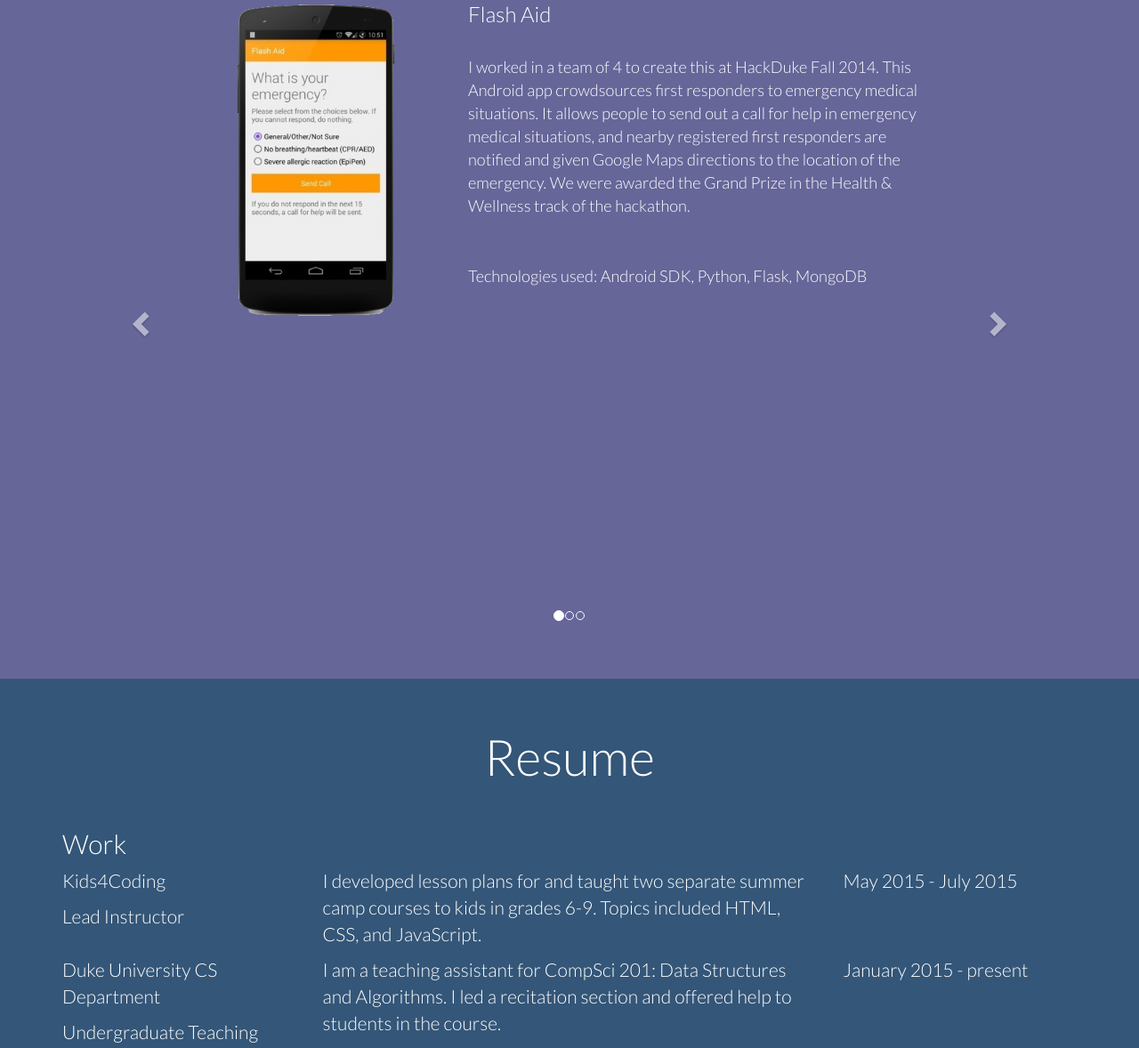
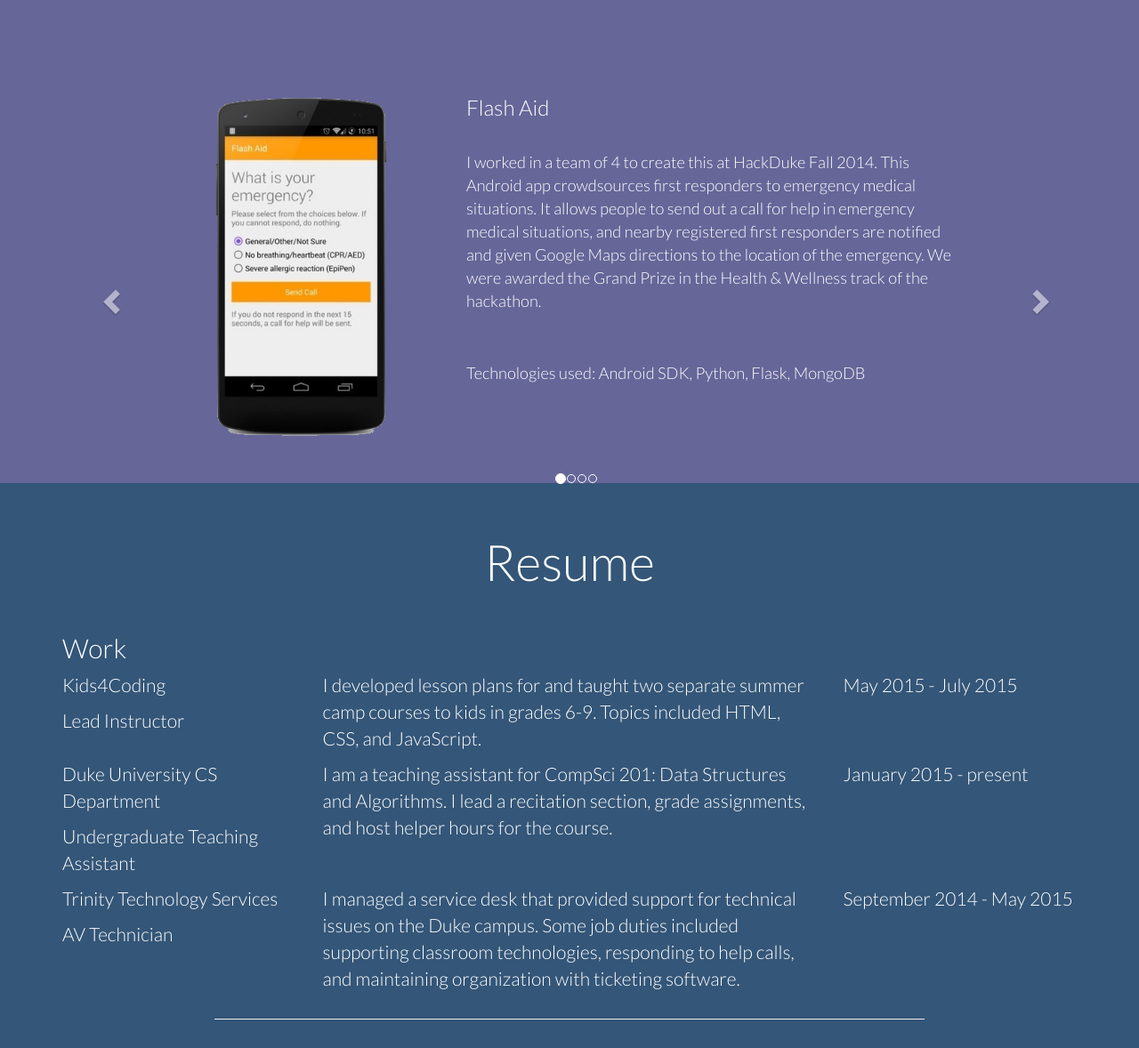
Before and after one commit to wallium/wallium.github.io, a plain HTML site: page index.html in a window 1280 px wide. Shown: the part 1646-2824 px from the top of the page at 89% size. Drawn offline with nearby package versions, Linux system fonts and the light colour scheme.

Commit message:
Added project virtuocity, made some progress in fixing projects sections carousel height

```diff
--- a/css/style.css
+++ b/css/style.css
@@ -83,6 +83,7 @@ p {
 
 #projects {
 	background-color: #666699;
+	position: relative;
 }
 
 #about-projects p {
@@ -108,7 +109,11 @@ p {
 }
 
 #myCarousel {
-	height: 750px;
+	/*height: 750px;*/
+	top: 0;
+	bottom: 0;
+	position: absolute;
+	padding-top: 10%;
 	padding-bottom: 70px;
 	margin-bottom: 30px;
 }
@@ -116,12 +121,25 @@ p {
 .carousel-control.left,
 .carousel-control.right {
 	background-image: none;
+	margin-top: 30%;
+}
+
+#carouselContainer {
+	width: 100%;
+	top: 0;
+	bottom: 0;
+	position: relative;
 }
 
 .container-fluid#resume {
 	overflow: auto;
 	background-color: #345678;
 	padding-bottom: 3%;
+}
+
+.carousel-indicators {
+	bottom: 0;
+	position: relative;
 }
 
 #resume object{
--- a/index.html
+++ b/index.html
@@ -85,13 +85,10 @@
 		</div>
 		<!-- Carousel for projects -->
 
-		<div class="container">
+		<div class="container" id="carouselContainer">
   			<br>
   			<div id="myCarousel" class="carousel slide">
-    			<!-- Indicators -->
-    			<ol class="carousel-indicators">
-    	  			<li data-target="#myCarousel" data-slide-to="{{ project.number }}" class="{{ project.active }}" ng-repeat="project in projects"></li>
-    			</ol>
+
 
     			<!-- Wrapper for slides -->
     			<div class="carousel-inner" role="listbox">
@@ -116,6 +113,10 @@
 		    	  	<span class="glyphicon glyphicon-chevron-right" aria-hidden="true"></span>
     	  			<span class="sr-only">Next</span>
     			</a>
+    			<!-- Indicators -->
+    			<ol class="carousel-indicators">
+    	  			<li data-target="#myCarousel" data-slide-to="{{ project.number }}" class="{{ project.active }}" ng-repeat="project in projects"></li>
+    			</ol>
   			</div>
 		</div>
 
--- a/js/controllers/ProjectController.js
+++ b/js/controllers/ProjectController.js
@@ -8,13 +8,20 @@ app.controller('ProjectController', ['$scope', function($scope){
 		tech: "Android SDK, Python, Flask, MongoDB"
 	},{
 		number: "1",
+		image: "images/virtuocity.png",
+		name: "VirtuoCity",
+		description: "I worked in a team of 4 to create this at HackGT Fall 2015. This cross-platform app helps recovering addicts avoid relapse by providing them with gentle reminders from friend and family. It tracks how long users stay at danger locations (e.g. bars and clubs for recovering alcoholics) which can be chosen by the user and notifies contacts if the user stays for too long.",
+		tech: "HTML, CSS, MeteorJS, JQuery, Yelp API, Twilio API"
+	},{
+		number: "2",
 		image: "images/website.jpg",
 		name: "Personal Website",
 		description: "This is the website you're on right now! It's mostly built with HTML/CSS, Bootstrap, and JQuery. Using AngularJS really wasn't very necessary, but I wanted a chance to practice using it a bit.",
 		tech: "HTML, CSS, Bootstrap, JQuery, AngularJS"
 	},{
-		number: "2",
+		number: "3",
 		image: "images/ece bot.jpg",
+		name: "Arduino Bot",
 		description: "This is a robot I built with a partner for my Fundamentals of Electrical Engineering course. It uses various sensors to follow a line, determine its position relative to a magnet, gather data on a container of water, and communicate this information to other bots and humans with an XBee module and LED display.",
 		tech: "Arduino, various sensors and receivers"
 	}];
--- a/js/controllers/ResumeController.js
+++ b/js/controllers/ResumeController.js
@@ -30,7 +30,7 @@ app.controller('ResumeController', ['$scope', function($scope){
 	];
 
 	$scope.languages = "Java, Python, MATLAB, JavaScript, HTML/CSS, Arduino, R";
-	$scope.tools = "Bootstrap, JQuery, AngularJS, Flask, JavaFX, Eclipse, Android Studio";
+	$scope.tools = "Bootstrap, JQuery, AngularJS, MeteorJS, Flask, JavaFX, Eclipse, Android Studio";
 
 	$scope.jobs = [{
 		place: "Kids4Coding",
@@ -40,7 +40,7 @@ app.controller('ResumeController', ['$scope', function($scope){
 	},{
 		place: "Duke University CS Department",
 		title: "Undergraduate Teaching Assistant",
-		description: "I am a teaching assistant for CompSci 201: Data Structures and Algorithms. I led a recitation section and offered help to students in the course.",
+		description: "I am a teaching assistant for CompSci 201: Data Structures and Algorithms. I lead a recitation section, grade assignments, and host helper hours for the course.",
 		duration: "January 2015 - present"
 	},{
 		place: "Trinity Technology Services",
--- a/js/script.js
+++ b/js/script.js
@@ -3,6 +3,7 @@ $('.main-bg, .jumbotron').css('height', $(window).height() + 'px');
 var jumboHeight = $('.jumbotron').outerHeight();
 parallax();
 $('.jumbotron.aboutme').css('height', $('#about').height() + 80 + 'px');
+$('#projects').css('height', ($(window).height() - 50) + 'px');
 
 $(window).resize(function(){
 	$('.jumbotron').css('height', $(window).height() + 'px');
@@ -11,6 +12,8 @@ $(window).resize(function(){
 	$('.main-bg').css('height', (jumboHeight-scrolled) + 'px');
 
 	$('.jumbotron.aboutme').css('height', $('#about').height() + 80 + 'px');
+
+	$('#projects').css('height', ($(window).height() - 50) + 'px');
 });
 
 /* Parallax effect */
```
Also changed, not shown: images/virtuocity.png (added).
